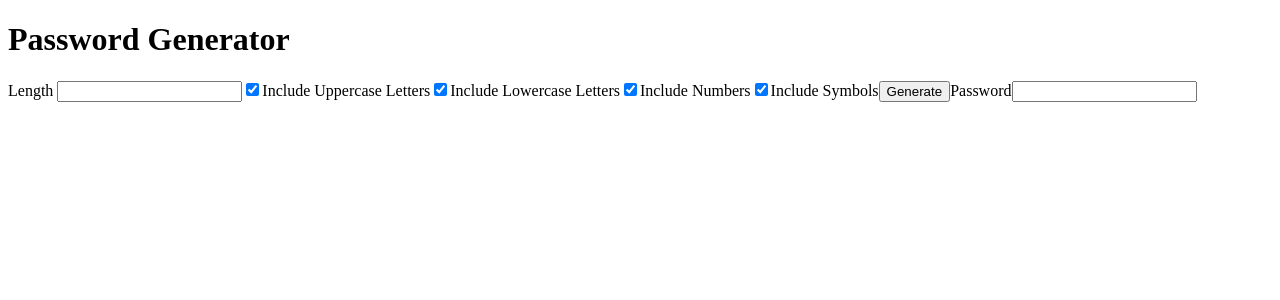
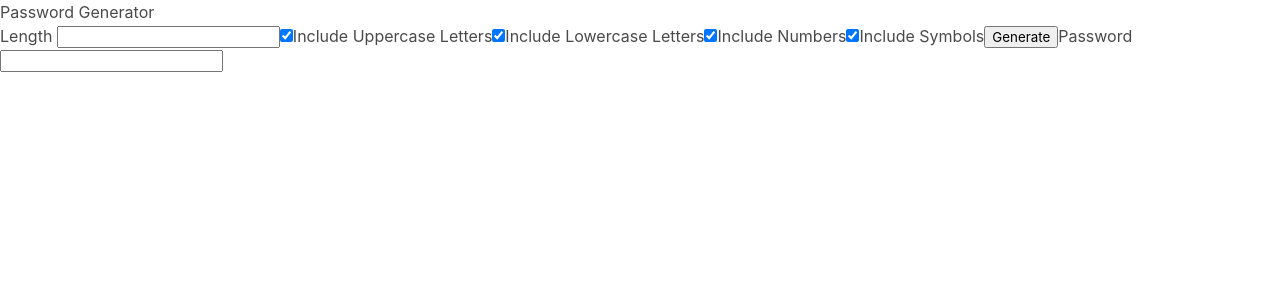
Before and after one commit to scc416/password-generator, an Angular app: page / in a window 1280 px wide. Shown: the top 300 px of the page. Built offline with nearby package versions, Linux system fonts and the light colour scheme.

Commit message:
import bulma

```diff
--- a/src/styles.css
+++ b/src/styles.css
@@ -1 +1,3 @@
 /* You can add global styles to this file, and also import other style files */
+
+@import "bulma/css/bulma.css";
```
